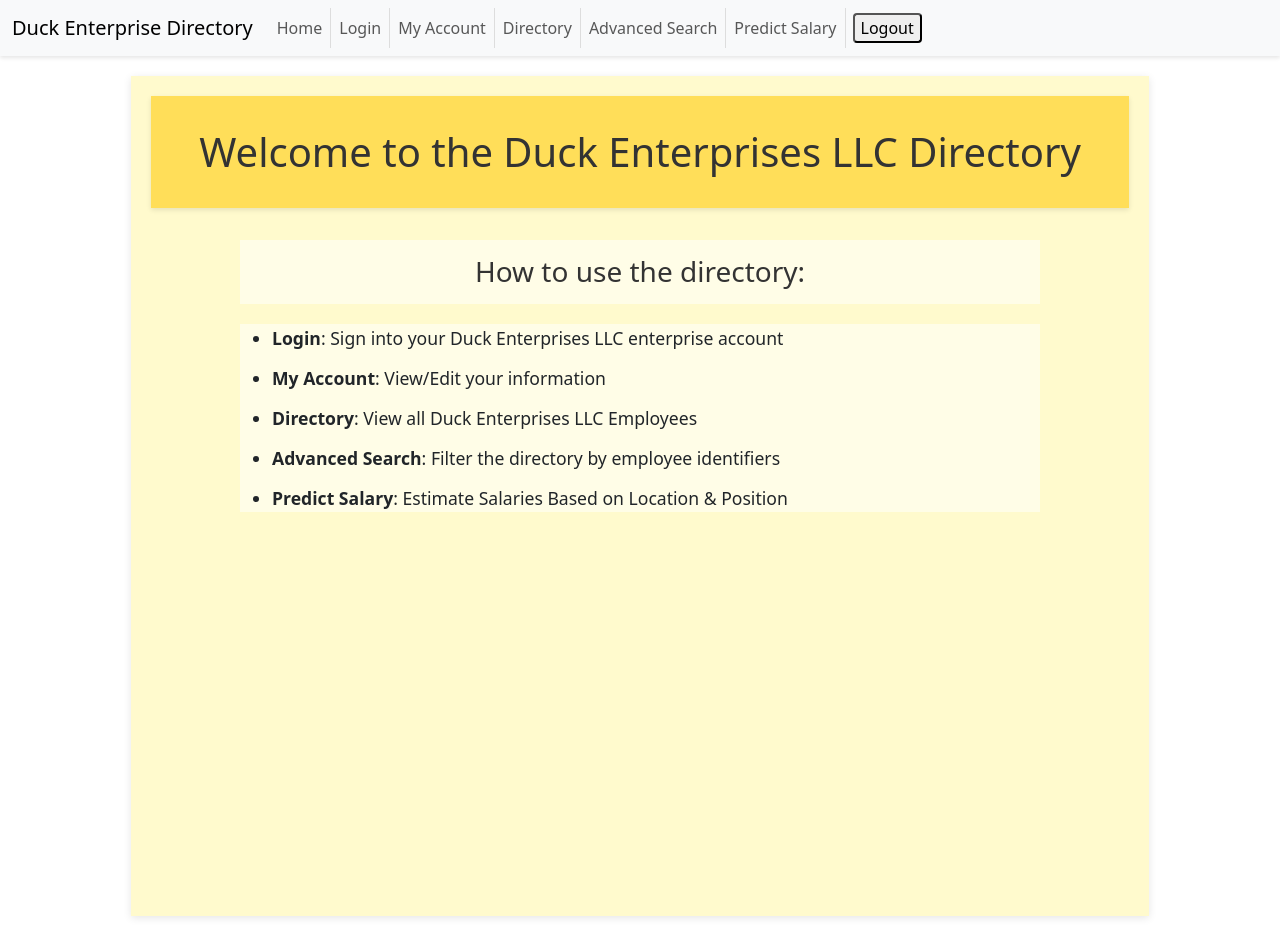
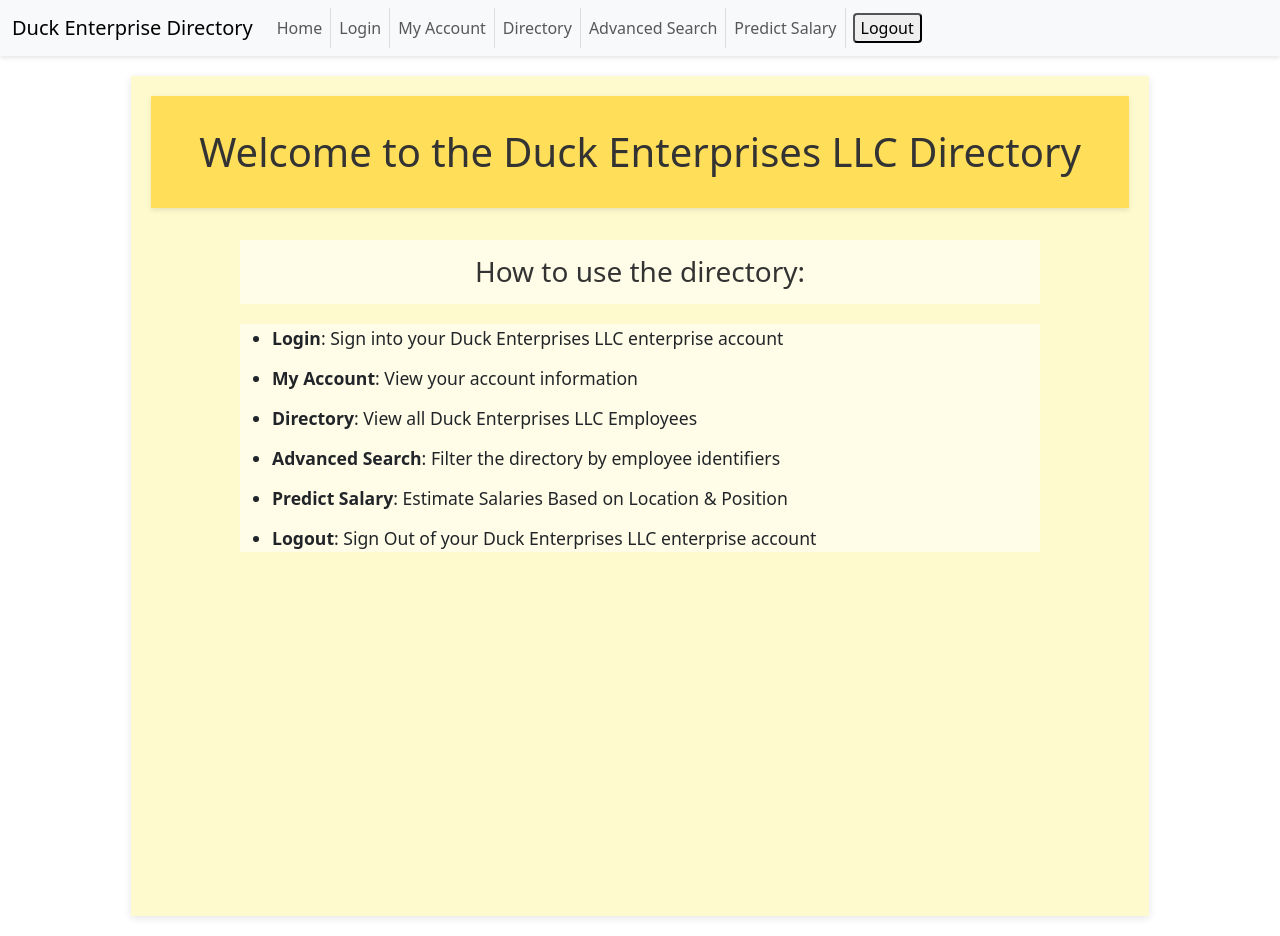
Before and after one commit to LStrass27/edp_capstone, a React (Vite) app in the folder react/: page / in a window 1280 px wide. Built offline with nearby package versions, Linux system fonts and the light colour scheme; no server answers.

Commit message:
Minor console.log clearing

```diff
--- a/react/src/components/Directory.jsx
+++ b/react/src/components/Directory.jsx
@@ -20,9 +20,7 @@ useEffect(() => {
           credentials: 'include'
         });
 
-        console.log("RES: ", response);
         const data = await response.json();
-        console.log("RES: ", data);
 
         setEmployeeData(data);
         setLoading(false);
--- a/react/src/components/HomeIntro.jsx
+++ b/react/src/components/HomeIntro.jsx
@@ -5,10 +5,11 @@ function DuckEnterpriseDirectory() {
   // Sample features - replace with your actual features
   const features = [
   <><strong>Login</strong>: Sign into your Duck Enterprises LLC enterprise account</>,
-  <><strong>My Account</strong>: View/Edit your information</>,
+  <><strong>My Account</strong>: View your account information</>,
   <><strong>Directory</strong>: View all Duck Enterprises LLC Employees</>,
   <><strong>Advanced Search</strong>: Filter the directory by employee identifiers</>,
-  <><strong>Predict Salary</strong>: Estimate Salaries Based on Location & Position</>
+  <><strong>Predict Salary</strong>: Estimate Salaries Based on Location & Position</>,
+  <><strong>Logout</strong>: Sign Out of your Duck Enterprises LLC enterprise account</>
 ];
 
   return (
--- a/react/src/components/MyAccount.jsx
+++ b/react/src/components/MyAccount.jsx
@@ -69,7 +69,6 @@ function MyAccount() {
                 src={imageSrc}
                 alt="Profile"
                 onLoad={() => {
-                  console.log('Image loaded successfully!');
                   setImageLoaded(true);
                 }}
                 onError={(e) => {
```
